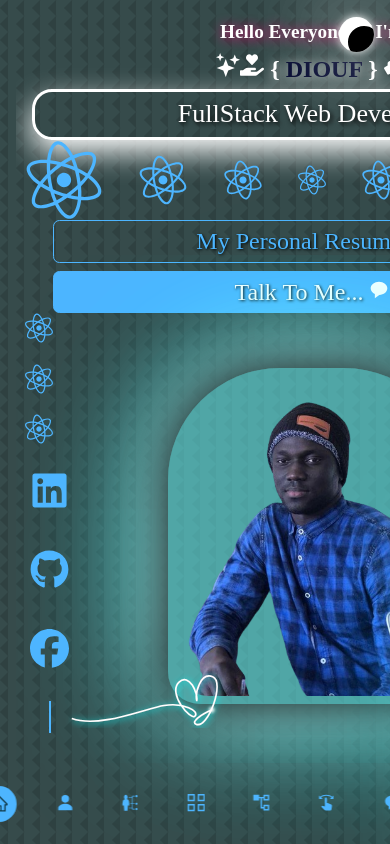
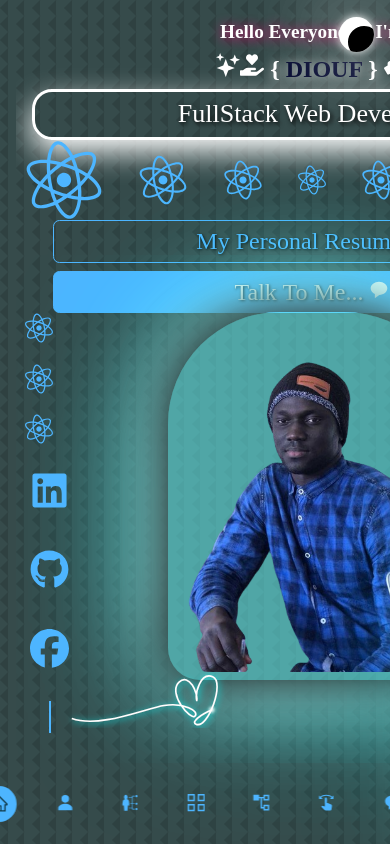
Before and after one commit to Mouhamed1003/keenprogrammer.com, a React (Create React App) app: page / in a window 390 px wide. Shown: the top 844 px of the page. Built offline with nearby package versions, Linux system fonts and the light colour scheme.

Commit message:
Update header.css

```diff
--- a/src/components/header/header.css
+++ b/src/components/header/header.css
@@ -371,12 +371,12 @@ header {
     }
     .maphoto {
         width: 18rem; /* Réduire la largeur */
-        height: 21rem; /* Réduire la hauteur */
+        height: 23rem;
         left: calc(50% - 0rem); /* Centrer horizontalement */
-        margin-top: 1rem; /* Ajouter de la marge en haut */
-        top: 31.5rem;
+        top: 30rem;
         border-radius: 7rem 7rem 2rem 2rem;
         padding: 2rem 0.5rem 0.5rem 0.5rem;
+        margin-top: 0rem;
     }
     .maphoto img {
         width: 100%;
```
